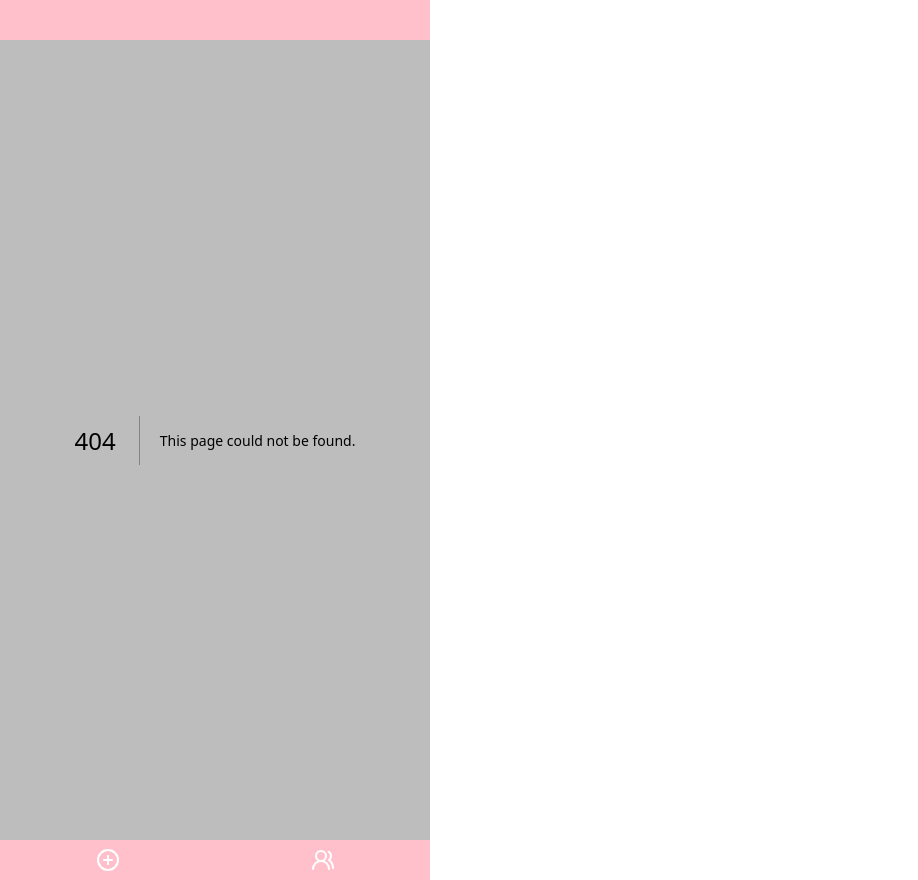
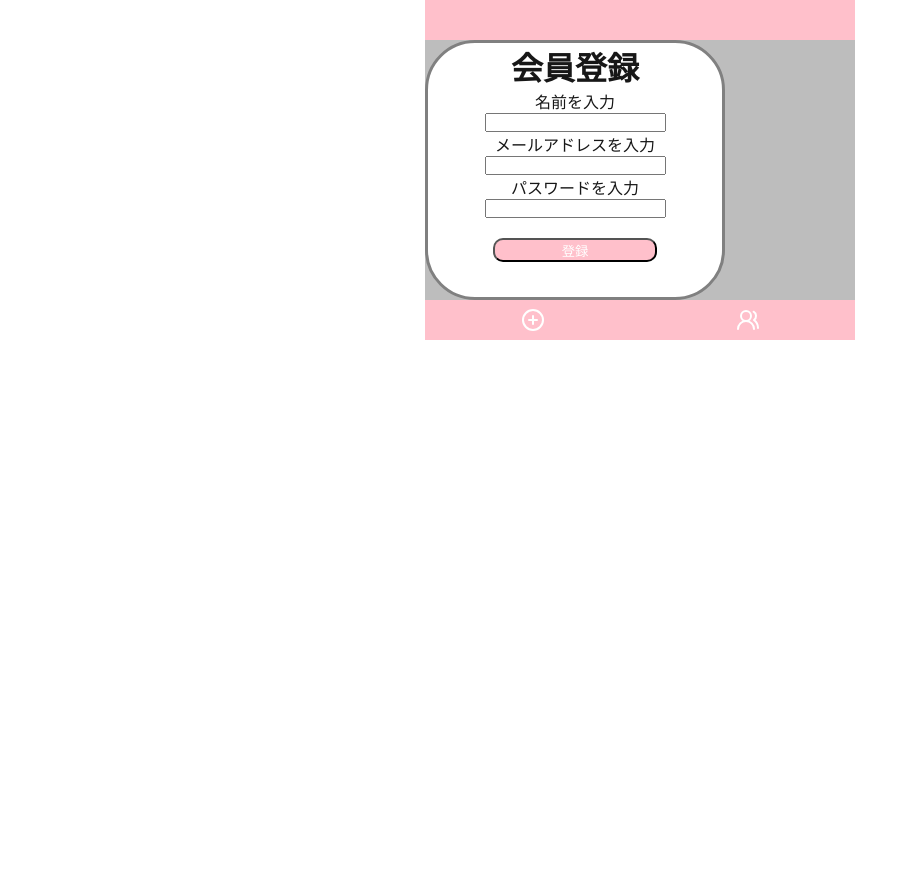
Before and after one commit to airiO2/kawapo, a Next.js app: page /signup in a window 1280 px wide. Before the commit this address had no page. Shown: the whole page, without its empty margins (0-918 px from the left). After the commit the page ends 800 px from the top, so only its background shows below. Built offline with nearby package versions, Linux system fonts and the light colour scheme.

Commit message:
feature/app/Signup

```diff
--- a/src/app/airi/page.tsx
+++ b/src/app/airi/page.tsx
@@ -13,18 +13,14 @@ import Postimage from "@/component/PostImage";
 import PostText from "@/component/Posttext";
 import PostHashtag from "@/component/Posthashtag";
 import Post from "@/component/PostAll";
-
 import Fooder from "@/component/Fooder";
 import Header from "@/component/Header";
-
-
 
 
 export default function Home() {
   return (
     <div className={styles.page}>
       <main className={styles.main}>
-        <Header></Header>
         <Button color="#d399abff" link="/">
           登録
         </Button>
--- /dev/null
+++ b/src/app/signup/page.tsx
@@ -0,0 +1,13 @@
+import Signupform from "@/component/Signupform";
+import styles from "./page.module.css";
+import Header from "@/component/Header";
+
+
+export default function SignupPage() {
+  return (
+    <>
+
+      <Signupform text1="メールアドレスを入力" text2="パスワードを入力" text3="登録" name="名前を入力" ></Signupform>
+    </>
+  );
+}
--- a/src/component/Signupform/index.module.css
+++ b/src/component/Signupform/index.module.css
@@ -1,5 +1,5 @@
 .IDform {
-  height: 300px;
+  height: 260px;
   width: 300px;
   border: gray solid;
   text-align: center;
--- a/src/component/Signupform/index.tsx
+++ b/src/component/Signupform/index.tsx
@@ -8,10 +8,9 @@ interface IDformProps {
   text2?: string;
   text3: string;
   name: string;
-  link: string;
 }
 
-const IDform = ({ text1, text2, text3, name, link }: IDformProps) => {
+const Signupform = ({ text1, text2, text3, name }: IDformProps) => {
   return (
     <div className={styles.IDform}>
       <div className={styles.word}>
@@ -28,9 +27,8 @@ const IDform = ({ text1, text2, text3, name, link }: IDformProps) => {
 
       <button className={styles.button}>{text3}</button>
       <br></br>
-
     </div>
   );
 };
 
-export default IDform;
+export default Signupform;
```
Also changed, not shown: src/app/signup/page.module.css (added).
